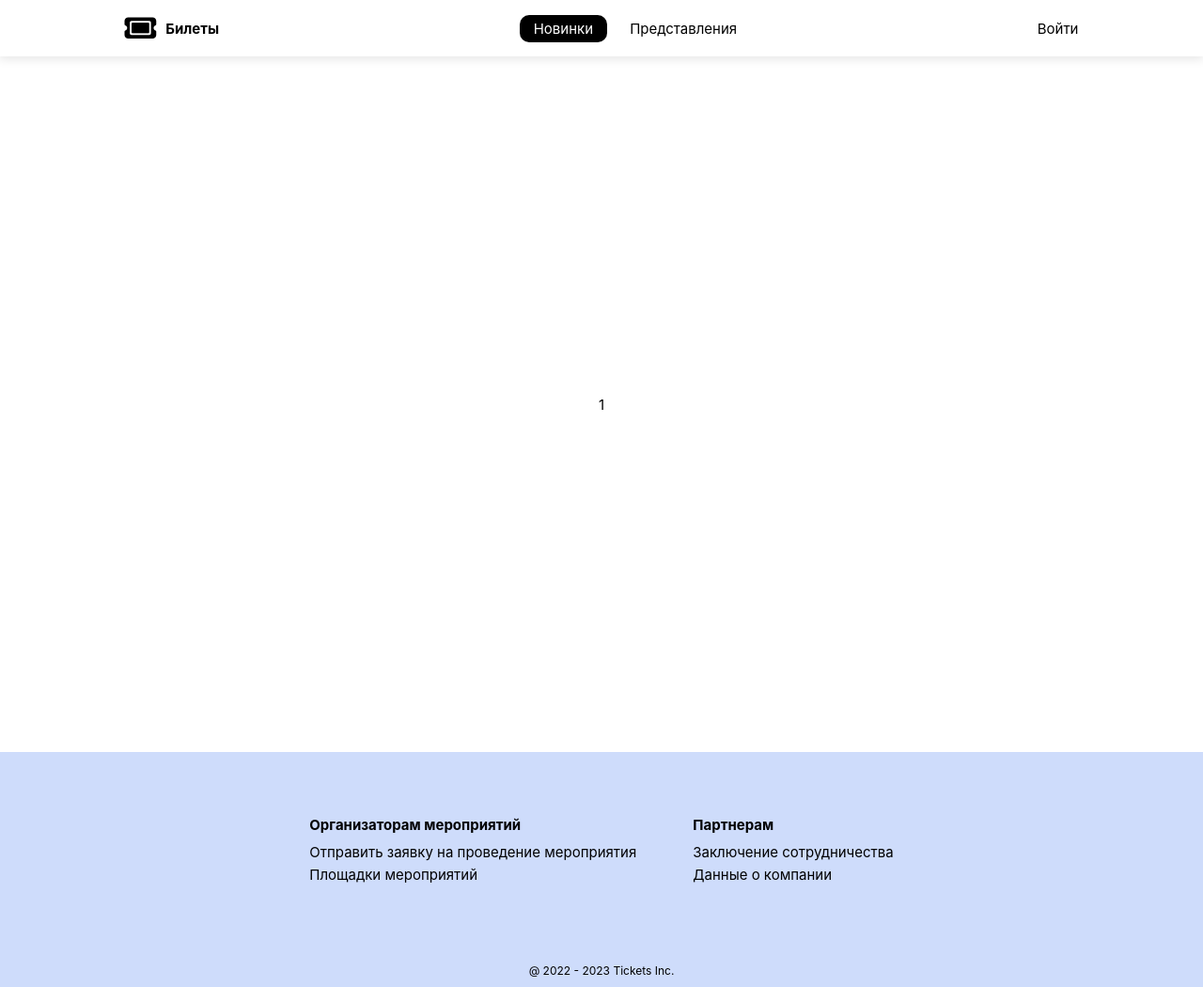
After one commit to dissetun/tickets, a PHP site: page /performance-page.php?performance=1 in a window 1280 px wide. The commit adds this page. Shown: the whole page at 94% size. Run offline with PHP 8.4, Linux system fonts and the light colour scheme.

Commit message:
performance-page.php added
теперь при нажатии на представление со страницы новинки или со страницы представления пользователя будет перенаправлять на страницу с подробным описанием представления, на которое он нажал

```diff
--- a/index.php
+++ b/index.php
@@ -53,11 +53,11 @@
                         foreach($result as $row) {
                             echo
                             '
-                                <div class = "s-item">
+                                <a href="performance-page.php?performance='.$row["name"].'" class = "s-item">
                                     <div style = "background: url('.$row["path"].'); background-size: cover; background-repeat: no-repeat; background-position: center;" class="s-inner">
                                         <p>'.$row["name"].'</p>
                                     </div>
-                                </div>
+                                </a>
                             ';
                         }
                         mysqli_close($link);
--- /dev/null
+++ b/performance-page.php
@@ -0,0 +1,97 @@
+<html>
+
+<!-- Head -->
+<head>
+    <meta charset="UTF-8">
+    <meta http-equiv="X-UA-Compatible" content="IE=edge">
+    <meta name="viewport" content="width=device-width, initial-scale=1.0">
+    <script src="https://ajax.googleapis.com/ajax/libs/jquery/3.6.4/jquery.min.js"></script>
+    <link rel="stylesheet" type="text/css" href="//cdn.jsdelivr.net/npm/slick-carousel@1.8.1/slick/slick.css"/>
+    <script type="text/javascript" src="//cdn.jsdelivr.net/npm/slick-carousel@1.8.1/slick/slick.min.js"></script>
+    <link rel="stylesheet" href="styles.css">
+    <link rel="stylesheet" href="https://cdnjs.cloudflare.com/ajax/libs/font-awesome/6.4.0/css/all.min.css" integrity="sha512-iecdLmaskl7CVkqkXNQ/ZH/XLlvWZOJyj7Yy7tcenmpD1ypASozpmT/E0iPtmFIB46ZmdtAc9eNBvH0H/ZpiBw==" crossorigin="anonymous" referrerpolicy="no-referrer"/>
+    <title>Билеты</title>
+</head>
+
+<!-- Body -->
+<body>
+
+    <div class="preloader">
+        <div class="squares">
+            <div class="square first-square"></div>
+            <div class="square second-square"></div>
+            <div class="square third-square"></div>
+        </div>
+    </div>
+
+    <div class="wrapper">
+        <header>
+            <div class="header-wrapper">
+                <div class="logo-container">
+                    <i style = "margin-right: 10px; font-size: 30px;" class="fa-solid fa-ticket"></i>
+                    <p class="logo">Билеты</p>
+                </div>
+                <nav>
+                    <a href="index.php" class="new nav-active">Новинки</a>
+                    <a href="performances.php" class="catalog">Представления</a>
+                </nav>
+                <div class="user">
+                    <a href="signin.php">Войти</a>
+                    <div class="user-image"></div>
+                </div>
+            </div>
+        </header>
+
+        <main>
+            <?php
+                echo $_GET["performance"];
+            ?>
+        </main>
+
+        <footer>
+            <div class="footer-info-container">
+                <div class="footer-info-subcontainer">
+                    <div class="footer-info-item">
+                        <h1>Организаторам мероприятий</h1>
+                        <a href="#">Отправить заявку на проведение мероприятия</a>
+                        <a href="#">Площадки мероприятий</a>
+                    </div>
+                    <div class="footer-info-item">
+                        <h1>Партнерам</h1>
+                        <a href="#">Заключение сотрудничества</a>
+                        <a href="#">Данные о компании</a>
+                    </div>
+                </div>
+            </div>
+            <div class="footer-corp-info">
+                <p>@ 2022 - 2023 Tickets Inc.</p>
+            </div>
+        </footer>
+    </div>
+</body>
+
+<script>
+
+    const disablePreloader = () => {
+        document.querySelector(".preloader").style.opacity = "0";
+        document.querySelector(".preloader").style.visibility = "hidden";
+    }
+
+    window.onload = function() {
+        setTimeout(() => disablePreloader(), 500);
+    }
+
+    $(document).ready(function() {
+        $(".single-item").slick({
+            dots: false,
+            infinite: true,
+            speed: 500,
+            slidesToShow: 1,
+            slidesToScroll: 1,
+            adaptiveWidth: true
+        });
+    });
+
+</script>
+
+</html>
```
Also changed, not shown: performances.php (+13 -3 lines), connect.php (line endings or trailing spaces).
